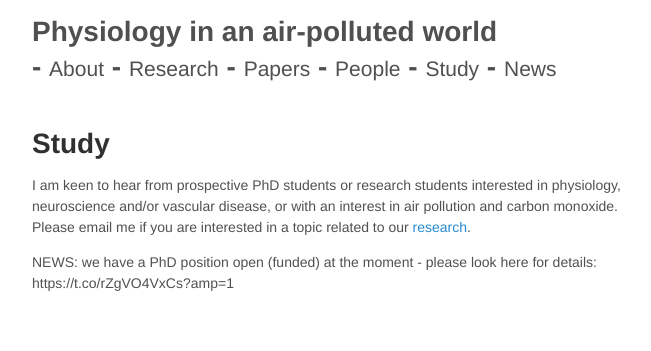
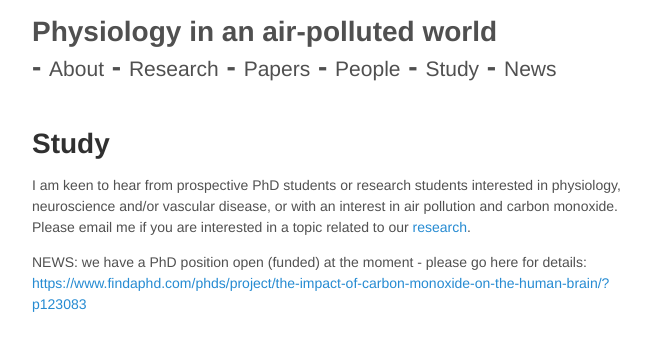
Before and after one commit to mariherigstad/mariherigstad.github.io, a Jekyll site: the page built from study.md, in a window 1280 px wide. Shown: the top 351 px of the page, without its empty margins (307-958 px from the left). Built offline with Jekyll 4.4.1, drawn with Linux system fonts in a browser that asks for light colours.

Commit message:
Update study.md

```diff
--- a/study.md
+++ b/study.md
@@ -5,4 +5,4 @@ title: Study
 
 I am keen to hear from prospective PhD students or research students interested in physiology, neuroscience and/or vascular disease, or with an interest in air pollution and carbon monoxide. Please email me if you are interested in a topic related to our <a href="/research">research</a>.
 
-NEWS: we have a PhD position open (funded) at the moment - please look here for details: https://t.co/rZgVO4VxCs?amp=1
+NEWS: we have a PhD position open (funded) at the moment - please go here for details: <a href="https://www.findaphd.com/phds/project/the-impact-of-carbon-monoxide-on-the-human-brain/?p123083">https://www.findaphd.com/phds/project/the-impact-of-carbon-monoxide-on-the-human-brain/?p123083</a>
```
